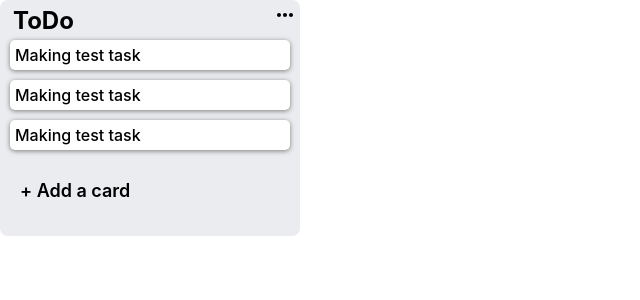
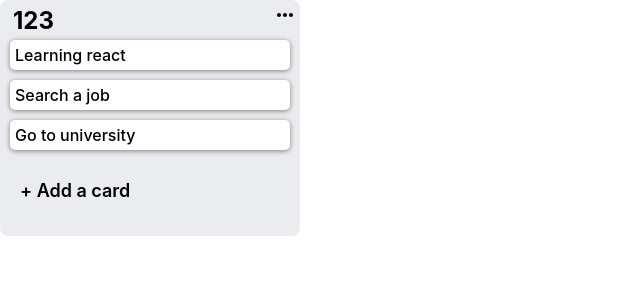
Before and after one commit to VladSolyony/canban_desk, a React (Create React App) app: page / in a window 1280 px wide. Shown: the top 300 px of the page, without its empty margins (0-640 px from the left). Built offline with nearby package versions, Linux system fonts and the light colour scheme.

Commit message:
created cards-data and title-context

```diff
--- a/src/App.jsx
+++ b/src/App.jsx
@@ -1,10 +1,47 @@
-import React from 'react';
+import React, { useState } from 'react';
 import List from './components/List/List'
 import './App.css';
+import { CardTitleContext } from './utils/Contexts';
+
+const cards = [
+  {
+      id: 'card-1',
+      content: 'Learning react'
+  },
+  {
+      id: 'card-2',
+      content: 'Search a job'
+  },
+  {
+      id: 'card-3',
+      content: 'Go to university'
+  }
+];
+
+const data = {
+  lists: {
+      'list-1' : {
+          id: 'list-1',
+          title: '123',
+          cards,
+      },
+  },
+  listIds: ['list-1'],
+};
 
 function App() {
+  const addCard = (title, listId) => {
+    console.log(title, listId);
+  };
   return (
-    <List />
+    <CardTitleContext.Provider value={{ addCard }}>
+          <div>
+            {data.listIds.map((listId) => {
+            const list = data.lists[listId];
+            return <List list={list} key={listId}/>;
+            })}
+          </div>
+    </CardTitleContext.Provider>
   );
 }
 
--- a/src/components/Card/Card.jsx
+++ b/src/components/Card/Card.jsx
@@ -1,11 +1,11 @@
 import React from 'react';
 import './Card.scss'
 
-function Card() {
+function Card({ card }) {
     return(
         <div>
             <h2 className='card'>
-                Making test task
+                {card.content}
             </h2>
         </div>
     );
--- a/src/components/Card/Card.scss
+++ b/src/components/Card/Card.scss
@@ -8,3 +8,7 @@
     font-size: medium;
     font-weight: 500;
 }
+
+.card:hover {
+    box-shadow: 0px 1px 5px rgb(172, 172, 172);
+}
--- a/src/components/Input/InputCard.jsx
+++ b/src/components/Input/InputCard.jsx
@@ -1,19 +1,33 @@
-import React from 'react';
+import React, { useState, useContext } from 'react';
 import ClearIcon from '@material-ui/icons/Clear';
+import { CardTitleContext } from '../../utils/Contexts'
 import './InputCard.scss';
 
-function InputCard({ setOpen }) {
+function InputCard({ setOpen, listId }) {
+    const { addCard } = useContext(CardTitleContext);
+    const [cardTitle, setCardTitle] = useState('');
+
+    const handleOnChange = (e) => {
+        setCardTitle(e.target.value);
+    };
+
+    const handleAddBtn = () => {
+        addCard(cardTitle, listId);
+        setOpen(false);
+    };
+
     return(
         <div>
             <div className='input-card'>
                 <input
+                    onChange={handleOnChange}
+                    value={cardTitle}
                     placeholder='Enter a title...'
                     className='input-card__input'
-                    autoFocus
-                    onBlur={() => setOpen(false)}/>
+                    autoFocus/>
             </div>
             <div className='button-container'>
-                <button className='button-container__add-button' onClick={() => setOpen(false)}>
+                <button className='button-container__add-button' onClick={handleAddBtn}>
                     ADDCARD
                 </button>
                 <div className='button-container__clear-button' onClick={() => setOpen(false)}>
--- a/src/components/Input/InputItem.jsx
+++ b/src/components/Input/InputItem.jsx
@@ -2,12 +2,12 @@ import React, { useState } from 'react';
 import InputCard from './InputCard';
 import './InputItem.scss'
 
-function InputItem() {
+function InputItem({ listId }) {
     const [open, setOpen] = useState(false);
     return(
         <div>
             {open? (
-            <InputCard setOpen={setOpen}/>
+            <InputCard setOpen={setOpen} listId={listId}/>
             ) : (
             <div className='input-item' onClick={() => setOpen(!open)}>
                 <h2 className='input-item__text'>
--- a/src/components/List/List.jsx
+++ b/src/components/List/List.jsx
@@ -4,14 +4,14 @@ import Card from '../Card/Card';
 import InputItem from '../Input/InputItem';
 import './List.scss'
 
-export default function List() {
+export default function List({ list }) {
     return(
         <div className='list'>
-            <Title />
-            <Card />
-            <Card />
-            <Card />
-            <InputItem />
+            <Title title={list.title}/>
+            {list.cards.map((card) => (
+                <Card key={card.id} card={card}/>
+            ))}
+            <InputItem listId={list.id}/>
         </div>
     );
 }
--- a/src/components/Title/Title.jsx
+++ b/src/components/Title/Title.jsx
@@ -2,13 +2,14 @@ import React, { useState } from 'react';
 import './Title.scss'
 import MoreHorizIcon from '@material-ui/icons/MoreHoriz';
 
-function Title() {
+function Title({ title }) {
     const [open, setOpen] = useState(false);
     return (
         <div>
             {open? (
             <div className='title'>
-                <input value="ToDo"
+                <input
+                    value={title}
                     className='title__input'
                     autoFocus
                     onBlur = {() => setOpen(!open)}
@@ -17,12 +18,11 @@ function Title() {
             ) : (
             <div className='changing-title'>
                 <h1
-                    onClick={() => setOpen(!open)}
                     className='changing-title__text'
                 >
-                    ToDo
+                    {title}
                 </h1>
-                <div className="changing-title__icon">
+                <div className="changing-title__icon" onClick={() => setOpen(!open)}>
                     <MoreHorizIcon/>
                 </div>
             </div>
--- a/src/components/Title/Title.scss
+++ b/src/components/Title/Title.scss
@@ -30,7 +30,6 @@
         font-size: x-large;
         align-self: center;
         width: 100%;
-        cursor: text;
         padding-left: 10px;
     }
 
--- /dev/null
+++ b/src/utils/Contexts.js
@@ -0,0 +1,3 @@
+import { createContext } from 'react';
+
+export const CardTitleContext = createContext(null);
```
